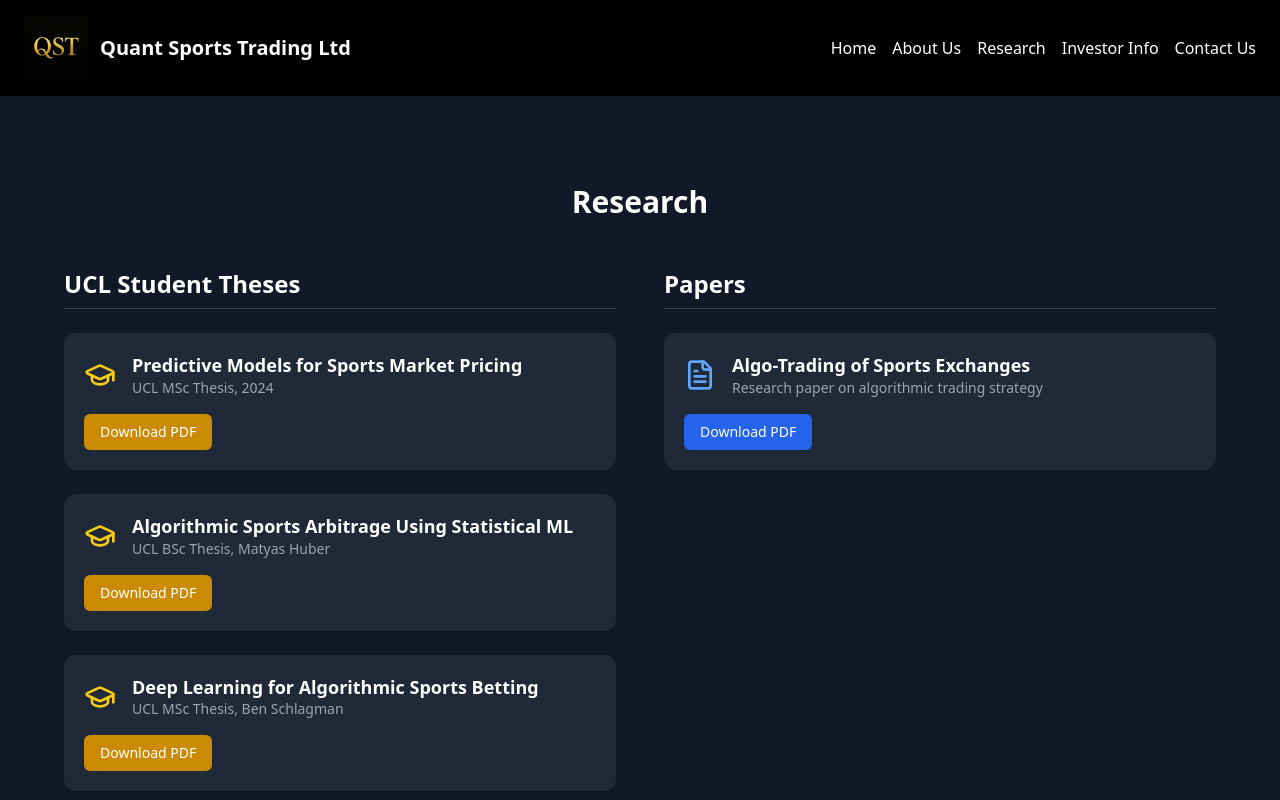
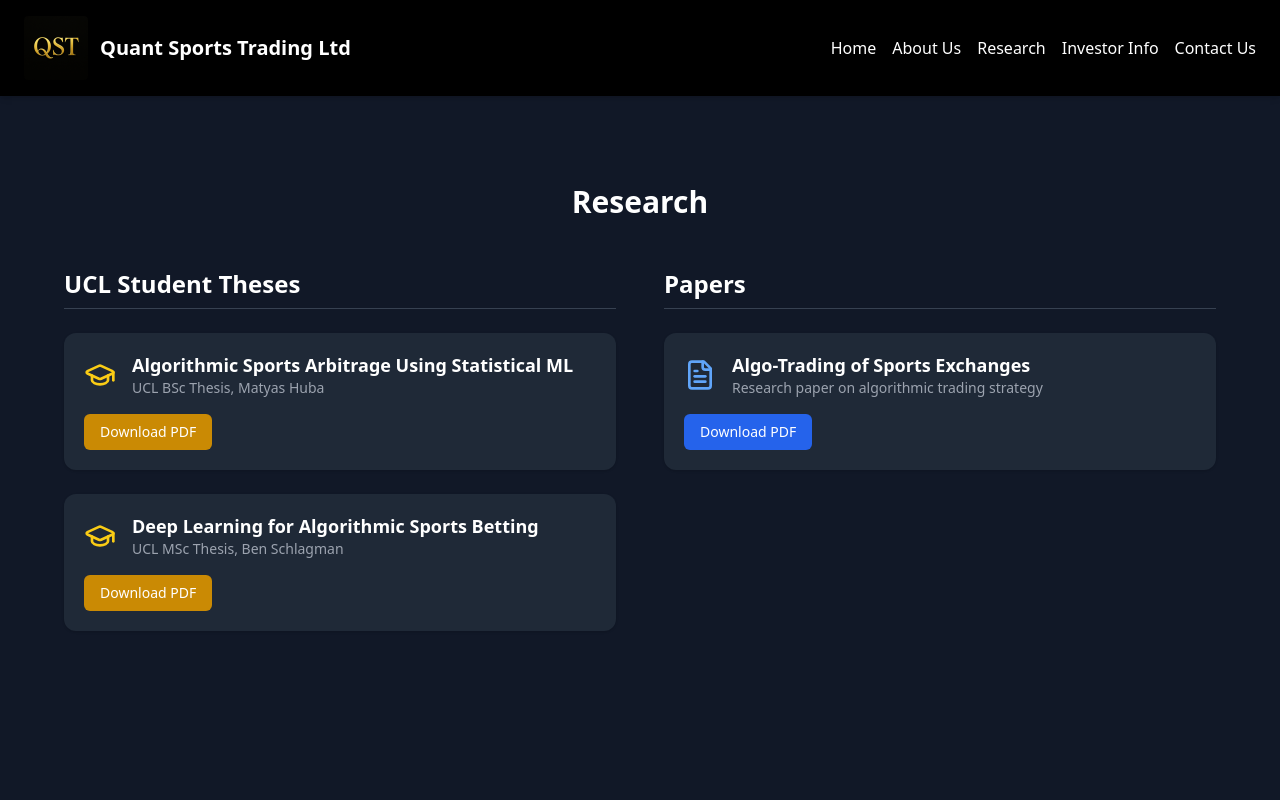
Before and after one commit to KevinMcLeanWAC/QST-website, a React (Vite) app: page /research in a window 1280 px wide. Shown: the top 800 px of the page. Built offline with nearby package versions, Linux system fonts and the light colour scheme.

Commit message:
Remove Predictive Models thesis from Research page

```diff
--- a/src/ResearchPage.jsx
+++ b/src/ResearchPage.jsx
@@ -14,19 +14,19 @@ export default function ResearchPage() {
           </h2>
 
           <div className="space-y-6">
-            {/* Thesis 1 */}
+            {/* Matyas Huba Thesis */}
             <div className="bg-gray-800 p-5 rounded-xl shadow hover:shadow-lg transition">
               <div className="flex items-center space-x-4">
                 <GraduationCap className="w-8 h-8 text-yellow-400" />
                 <div>
                   <h3 className="text-lg font-semibold leading-snug">
-                    Predictive Models for Sports Market Pricing
+                    Algorithmic Sports Arbitrage Using Statistical ML
                   </h3>
-                  <p className="text-gray-400 text-sm">UCL MSc Thesis, 2024</p>
+                  <p className="text-gray-400 text-sm">UCL BSc Thesis, Matyas Huba</p>
                 </div>
               </div>
               <a
-                href="/docs/ucl-thesis-sports-pricing.pdf"
+                href="/docs/Algorithmic%20Sports%20Arbitrage%20Using%20Statistical%20Machine%20Learning%20BSc%20Thesis%20Matyas%20Huba.pdf"
                 target="_blank"
                 rel="noopener noreferrer"
                 className="inline-block mt-4 bg-yellow-600 hover:bg-yellow-700 text-white px-4 py-2 rounded-md text-sm"
@@ -35,28 +35,7 @@ export default function ResearchPage() {
               </a>
             </div>
 
-            {/* Thesis 2 */}
-            <div className="bg-gray-800 p-5 rounded-xl shadow hover:shadow-lg transition">
-              <div className="flex items-center space-x-4">
-                <GraduationCap className="w-8 h-8 text-yellow-400" />
-                <div>
-                  <h3 className="text-lg font-semibold leading-snug">
-                    Algorithmic Sports Arbitrage Using Statistical ML
-                  </h3>
-                  <p className="text-gray-400 text-sm">UCL BSc Thesis, Matyas Huber</p>
-                </div>
-              </div>
-              <a
-                href="/docs/Algorithmic-Sports-Arbitrage-Matyas-Huber.pdf"
-                target="_blank"
-                rel="noopener noreferrer"
-                className="inline-block mt-4 bg-yellow-600 hover:bg-yellow-700 text-white px-4 py-2 rounded-md text-sm"
-              >
-                Download PDF
-              </a>
-            </div>
-
-            {/* Thesis 3 */}
+            {/* Ben Schlagman Thesis */}
             <div className="bg-gray-800 p-5 rounded-xl shadow hover:shadow-lg transition">
               <div className="flex items-center space-x-4">
                 <GraduationCap className="w-8 h-8 text-yellow-400" />
@@ -68,7 +47,7 @@ export default function ResearchPage() {
                 </div>
               </div>
               <a
-                href="/docs/Deep-Learning-for-Algorithmic-Sports-Betting-MSc-Thesis-Ben-Schlagman.pdf"
+                href="/docs/Deep%20Learning%20for%20Algorithmic%20Sports%20Betting%20MSc%20Thesis%20Ben%20Schlagman.pdf"
                 target="_blank"
                 rel="noopener noreferrer"
                 className="inline-block mt-4 bg-yellow-600 hover:bg-yellow-700 text-white px-4 py-2 rounded-md text-sm"
```
